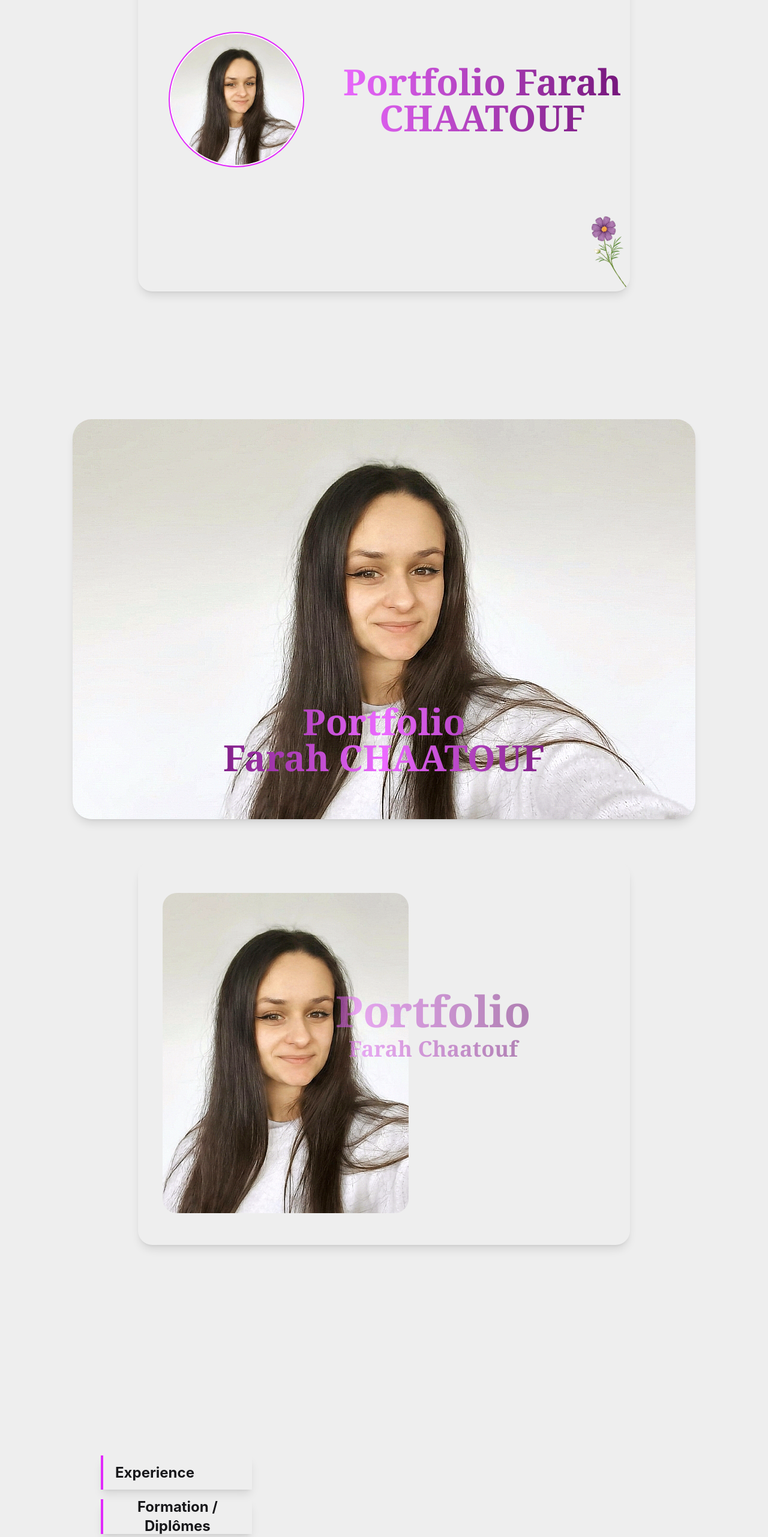
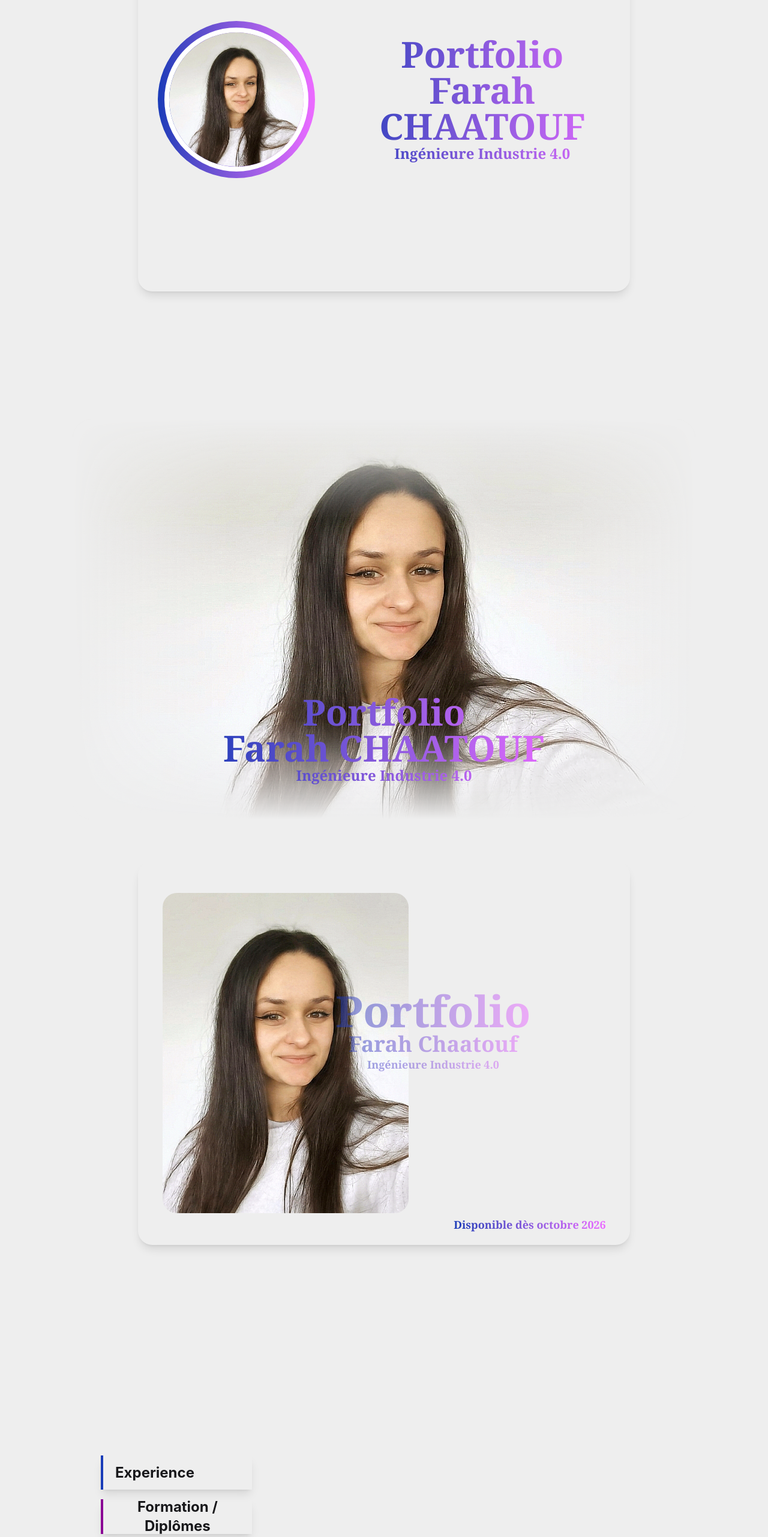
Before and after one commit to Faroucha20/Portfolio, a React (Vite) app in the folder Portfolio_Farah_Chaatouf/: page / in a window 1280 px wide. Shown: the part 234-2797 px from the top of the page at 60% size. Built offline with nearby package versions, Linux system fonts and the light colour scheme.

Commit message:
Telechargement CV

```diff
--- a/Portfolio_Farah_Chaatouf/src/Base.tsx
+++ b/Portfolio_Farah_Chaatouf/src/Base.tsx
@@ -8,6 +8,9 @@ import Hero2 from "./Composants/Hero2";
 import Menu1 from "./Composants/Menu1";
 import Menu2 from "./Composants/Menu2";
 import Menu3 from "./Composants/Menu3";
+import Menu4 from "./Composants/Menu4";
+
+import CV from "./Documents/CV_Farah.pdf";
 
 export default function Base() {
   return (
@@ -20,13 +23,32 @@ export default function Base() {
           <Menu1 />
           <Menu2 />
           <Menu3 />
+          <Menu4 />
+
 
           <div>
-            <fieldset className="fieldset">
-              <legend className="fieldset-legend">Pick a file</legend>
-              <input type="file" className="file-input" />
-              <label className="label">Max size 2MB</label>
-            </fieldset>
+            <a
+              href={CV}
+              download="CV_Farah_CHAATOUF.pdf"
+              className="btn btn-outline border-blue-800 text-blue-800 hover:bg-gradient-to-r hover:from-blue-800 hover:to-fuchsia-500 hover:text-white gap-2"
+            >
+              {/* Icône de téléchargement (SVG) */}
+              <svg
+                xmlns="http://www.w3.org/2000/svg"
+                fill="none"
+                viewBox="0 0 24 24"
+                strokeWidth={1.5}
+                stroke="currentColor"
+                className="w-5 h-5"
+              >
+                <path
+                  strokeLinecap="round"
+                  strokeLinejoin="round"
+                  d="M3 16.5v2.25A2.25 2.25 0 005.25 21h13.5A2.25 2.25 0 0021 18.75V16.5M16.5 12L12 16.5m0 0L7.5 12m4.5 4.5V3"
+                />
+              </svg>
+              Télécharger mon CV
+            </a>
           </div>
           <Diplomes />
 
--- a/Portfolio_Farah_Chaatouf/src/Composants/Header.tsx
+++ b/Portfolio_Farah_Chaatouf/src/Composants/Header.tsx
@@ -1,27 +1,30 @@
 import photo from "../assets/photo.png";
-import fleur from "../assets/Fleure.png";
 
 export default function Header() {
   return (
     <>
       <div className="w-4/5 h-screen flex justify-center items-center">
         <div className="hover-3d h-4/5 w-4/5  ">
-          <div className="relative flex rounded-3xl shadow-lg">
+          <div className="relative flex justify-center items-center rounded-3xl shadow-lg">
             <div className="w-2/5 h-full flex justify-center items-center">
-              <div className="avatar w-2/3">
-                <div className="ring-2 ring-fuchsia-500 ring-offset-2 rounded-full">
-                  <img alt="photo_profil" src={photo} />
+              <div className="avatar w-4/5">
+                <div className="flex justify-center items-center bg-gradient-to-r from-blue-800 to-fuchsia-400 rounded-full">
+                  <img
+                    alt="photo_profil"
+                    src={photo}
+                    className="w-11/12 h-11/12 rounded-full border-8 border-white"
+                  />
                 </div>
               </div>
             </div>
-            <div className="w-3/5 h-full flex flex-col text-6xl justify-center items-center text-center font-semibold font-serif bg-gradient-to-r from-fuchsia-400 to-fuchsia-900 bg-clip-text text-transparent decoration-clone">
-              Portfolio Farah CHAATOUF
+
+            <div className="bg-amber-200 w-3/5 h-1/3 flex flex-col text-6xl justify-center items-center text-center font-semibold font-serif bg-gradient-to-r from-blue-800 to-fuchsia-400 bg-clip-text text-transparent decoration-clone">
+              <div className="text-center w-full">Portfolio</div>
+              <div className="text-center w-full">Farah CHAATOUF</div>
+              <div className="text-center text-2xl w-full">
+                Ingénieure Industrie 4.0
+              </div>
             </div>
-            <img
-              alt="photo_profil"
-              src={fleur}
-              className="absolute h-1/5 bottom-0 right-0 -rotate-30"
-            />
           </div>
 
           <div></div>
@@ -32,8 +35,6 @@ export default function Header() {
           <div></div>
           <div></div>
           <div></div>
-
-
         </div>
       </div>
     </>
--- a/Portfolio_Farah_Chaatouf/src/Composants/Hero.tsx
+++ b/Portfolio_Farah_Chaatouf/src/Composants/Hero.tsx
@@ -7,11 +7,12 @@ export default function Hero() {
         <img
           alt="photo_profil"
           src={photo}
-          className="absolute z-0 rounded-4xl bg-opacity-80 shadow-lg "
+          className="absolute z-0 rounded-4xl bg-opacity-80 shadow-lg mask-t-from-75% mask-b-from-75% mask-l-from-75% mask-r-from-75%"
         />
-        <div className="z-10 w-3/5 h-1/3 flex flex-col text-6xl justify-center items-end text-center font-semibold font-serif bg-gradient-to-r from-fuchsia-900 via-fuchsia-400 to-fuchsia-900 bg-clip-text text-transparent decoration-clone">
+        <div className="z-10 w-3/5 h-1/3 flex flex-col text-6xl justify-center items-end text-center font-semibold font-serif bg-gradient-to-r from-blue-800 to-fuchsia-400 bg-clip-text text-transparent decoration-clone">
           <div className="text-center w-full">Portfolio</div>
           <div className="text-center w-full">Farah CHAATOUF</div>
+          <div className="text-center text-2xl w-full">Ingénieure Industrie 4.0</div>
         </div>
       </div>
     </>
--- a/Portfolio_Farah_Chaatouf/src/Composants/Hero2.tsx
+++ b/Portfolio_Farah_Chaatouf/src/Composants/Hero2.tsx
@@ -4,7 +4,7 @@ export default function Hero() {
   return (
     <>
       <div className="w-4/5 h-screen flex justify-center items-center">
-        <div className="w-4/5 h-4/5 mb-5 shadow-lg shadow-200 rounded-3xl flex border-0 border-fuchsia-500">
+        <div className="relative w-4/5 h-4/5  mb-5 shadow-lg shadow-200 rounded-3xl flex">
           <div className="w-3/5 h-full flex justify-center items-center ">
             <div className="avatar w-full h-full flex justify-center items-center">
               <img
@@ -14,17 +14,24 @@ export default function Hero() {
               />
             </div>
           </div>
-          <div className="relative flex flex-col w-2/5 h-1/5 right-1/5 top-1/3 animate-pulse">
-            <div className="w-full h-full flex flex-col text-7xl justify-center items-center text-center font-semibold font-serif bg-gradient-to-r from-fuchsia-400 to-fuchsia-900 bg-clip-text text-transparent decoration-clone">
+          <div className="relative  flex flex-col w-2/5 h-2/10 right-1/5 top-1/3 animate-pulse">
+            <div className="w-full h-full flex flex-col text-7xl justify-center items-center text-center font-semibold font-serif bg-gradient-to-r from-blue-800 to-fuchsia-400 bg-clip-text text-transparent decoration-clone">
               Portfolio
             </div>
-            <div className="w-full h-full flex flex-col text-4xl justify-center items-center text-center font-semibold font-serif bg-gradient-to-r from-fuchsia-400 to-fuchsia-900 bg-clip-text text-transparent decoration-clone">
+            <div className="w-full h-full flex flex-col text-4xl justify-center items-center text-center font-semibold font-serif bg-gradient-to-r from-blue-800 to-fuchsia-400 bg-clip-text text-transparent decoration-clone">
               Farah Chaatouf
+            </div>
+            <div className="w-full h-full flex flex-col text-lg justify-center items-center text-center font-semibold font-serif bg-gradient-to-r from-blue-800 to-fuchsia-400 bg-clip-text text-transparent decoration-clone">
+              Ingénieure Industrie 4.0
+            </div>
+          </div>
+          <div className="absolute bottom-5 right-10 ">
+            <div className="text-lg justify-center items-center text-center font-semibold font-serif bg-gradient-to-r from-blue-800 to-fuchsia-400 bg-clip-text text-transparent decoration-clone">
+              Disponible dès octobre 2026
             </div>
           </div>
         </div>
       </div>
-
     </>
   );
 }
--- a/Portfolio_Farah_Chaatouf/src/Composants/Menu1.tsx
+++ b/Portfolio_Farah_Chaatouf/src/Composants/Menu1.tsx
@@ -3,16 +3,16 @@ export default function Menu1() {
     <>
       <div className="w-4/5 h-screen flex justify-start items-center p-10">
         <div className="w-4/5 h-4/5 flex flex-col justify-center items-start space-y-4 text-2xl">
-          <button className="flex justify-start font-bold items-center shadow-lg p-5 transition duration-500 ease-in-out h-1/10 w-1/3 border-l-4 border-l-fuchsia-500 transform hover:-translate-y-1 hover:scale-110">
+          <button className="flex justify-start font-bold items-center shadow-lg p-5 transition duration-500 ease-in-out h-1/10 w-1/3 border-l-4 border-l-blue-800 transform hover:-translate-y-1 hover:scale-110 ">
             Experience
           </button>
-          <button className="flex justify-start font-bold items-center shadow-lg p-5 transition duration-500 ease-in-out h-1/10 w-1/3 border-l-4 border-l-fuchsia-500 transform hover:-translate-y-1 hover:scale-110">
+          <button className="flex justify-start font-bold items-center shadow-lg p-5 transition duration-500 ease-in-out h-1/10 w-1/3 border-l-4 border-l-fuchsia-800 transform hover:-translate-y-1 hover:scale-110">
             Formation / Diplômes
           </button>
-          <button className="flex justify-start font-bold items-center shadow-lg p-5 transition duration-500 ease-in-out h-1/10 w-1/3 border-l-4 border-l-fuchsia-500 transform hover:-translate-y-1 hover:scale-110">
+          <button className="flex justify-start font-bold items-center shadow-lg p-5 transition duration-500 ease-in-out h-1/10 w-1/3 border-l-4 border-l-fuchsia-600 transform hover:-translate-y-1 hover:scale-110">
             Projet
           </button>
-          <button className="flex justify-start font-bold items-center shadow-lg p-5 transition duration-500 ease-in-out h-1/10 w-1/3 border-l-4 border-l-fuchsia-500 transform hover:-translate-y-1 hover:scale-110">
+          <button className="flex justify-start font-bold items-center shadow-lg p-5 transition duration-500 ease-in-out h-1/10 w-1/3 border-l-4 border-l-fuchsia-400 transform hover:-translate-y-1 hover:scale-110">
             Compétences
           </button>
 
--- /dev/null
+++ b/Portfolio_Farah_Chaatouf/src/Composants/Menu4.tsx
@@ -0,0 +1,28 @@
+export default function Menu4() {
+  return (
+    <>
+      <div className="w-4/5 h-screen flex justify-start items-center p-10">
+        <div className="w-full h-full flex justify-center items-start space-x-4 text-xl">
+
+          <button className="flex justify-center text-center font-bold items-center shadow-lg p-1 rounded-full transition duration-500 ease-in-out aspect-square w-1/8 transform hover:-translate-y-1 hover:scale-110 bg-gradient-to-r from-blue-800 to-fuchsia-400 hover:rotate-10">
+            <div className="flex items-center justify-center bg-white w-11/12 h-11/12 rounded-full text-center text-black">Expérience</div>
+
+          </button>
+
+          <button className="flex justify-center text-center font-bold items-center shadow-lg p-5 text-white rounded-full transition duration-500 ease-in-out aspect-square w-1/8 transform hover:-translate-y-1 hover:scale-110 bg-gradient-to-r from-blue-800 to-fuchsia-400 text-shadow-lg/30">
+            Formation / Diplômes
+          </button>
+
+          <button className="flex justify-center text-center font-bold items-center shadow-lg p-5 text-white rounded-full transition duration-500 ease-in-out aspect-square w-1/8 transform hover:-translate-y-1 hover:scale-110 bg-gradient-to-r from-blue-800 to-fuchsia-400 hover:rotate-10">
+            Projets
+          </button>
+
+          <button className="flex justify-center text-center font-bold items-center shadow-lg p-5 text-white rounded-full transition duration-500 ease-in-out aspect-square w-1/8 transform hover:-translate-y-1 hover:scale-110 bg-gradient-to-r from-blue-800 to-fuchsia-400">
+            Compétences
+          </button>
+
+        </div>
+      </div>
+    </>
+  );
+}
```
Also changed, not shown: Portfolio_Farah_Chaatouf/src/Composants/Menu2.tsx (+5 -5 lines), Portfolio_Farah_Chaatouf/src/Composants/Menu3.tsx (+13 -8 lines), 1 other file (tests, documents, lock files or other folders).
